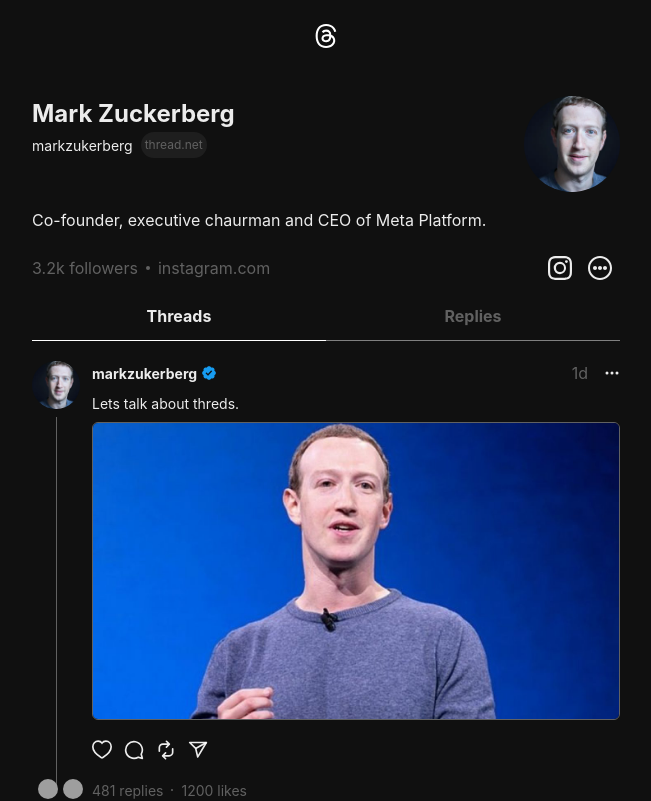
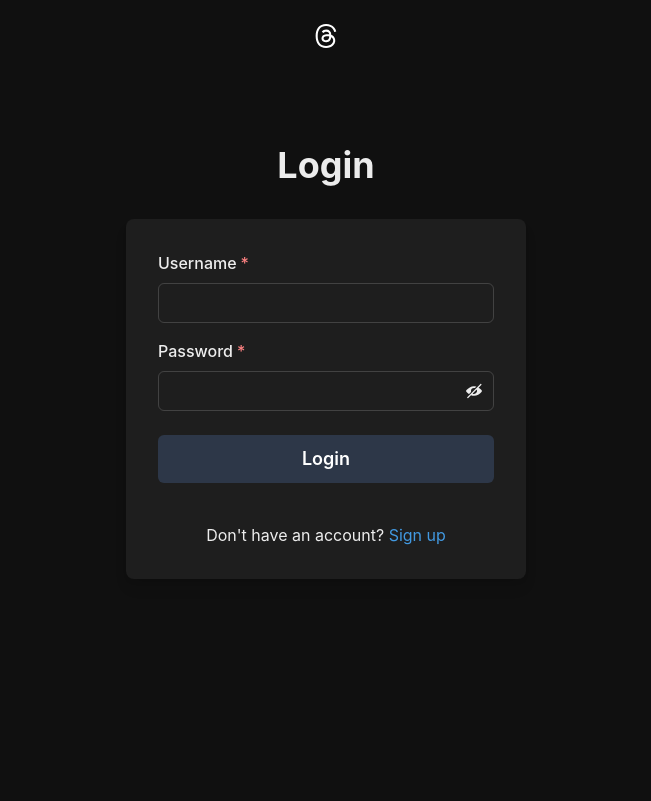
Before and after one commit to rajeevkrS/Threads-Social-App, a React (Vite) app in the folder frontend/: page /auth in a window 1280 px wide. Shown: the top 801 px of the page, without its empty margins (314-965 px from the left). Built offline with nearby package versions, Linux system fonts and the light colour scheme; grey boxes are pictures that could not be loaded.

Commit message:
successfully made signup and login card using chakra ui and installed @chakra/icons and recoil for state management

```diff
--- a/frontend/package.json
+++ b/frontend/package.json
@@ -10,6 +10,7 @@
     "preview": "vite preview"
   },
   "dependencies": {
+    "@chakra-ui/icons": "^2.1.1",
     "@chakra-ui/react": "^2.8.2",
     "@emotion/react": "^11.11.4",
     "@emotion/styled": "^11.11.5",
@@ -17,7 +18,8 @@
     "react": "^18.2.0",
     "react-dom": "^18.2.0",
     "react-icons": "^5.2.1",
-    "react-router-dom": "^6.23.1"
+    "react-router-dom": "^6.23.1",
+    "recoil": "^0.7.7"
   },
   "devDependencies": {
     "@types/react": "^18.2.66",
--- a/frontend/src/App.jsx
+++ b/frontend/src/App.jsx
@@ -3,12 +3,17 @@
 import Headers from "./components/Header";
 import PostPage from "./pages/PostPage";
 import UserPage from "./pages/UserPage";
+import AuthPage from "./pages/AuthPage";
+import HomePage from "./pages/HomePage";
 
 function App() {
   return (
     <Container maxW="620px">
       <Headers />
       <Routes>
+        <Route path="/" element={<HomePage />} />
+        <Route path="/auth" element={<AuthPage />} />
+
         <Route path="/:username" element={<UserPage />} />
         <Route path="/:username/post/:pid" element={<PostPage />} />
       </Routes>
--- /dev/null
+++ b/frontend/src/components/Login.jsx
@@ -0,0 +1,84 @@
+import {
+  Flex,
+  Box,
+  FormControl,
+  FormLabel,
+  Input,
+  InputGroup,
+  InputRightElement,
+  Stack,
+  Button,
+  Heading,
+  Text,
+  useColorModeValue,
+  Link,
+} from "@chakra-ui/react";
+import { useState } from "react";
+import { ViewIcon, ViewOffIcon } from "@chakra-ui/icons";
+
+export default function Login() {
+  const [showPassword, setShowPassword] = useState(false);
+
+  return (
+    <Flex align={"center"} justify={"center"}>
+      <Stack spacing={8} mx={"auto"} maxW={"lg"} py={12} px={6}>
+        <Stack align={"center"}>
+          <Heading fontSize={"4xl"} textAlign={"center"}>
+            Login
+          </Heading>
+        </Stack>
+        <Box
+          rounded={"lg"}
+          bg={useColorModeValue("white", "gray.dark")}
+          boxShadow={"lg"}
+          p={8}
+          w={{
+            base: "full",
+            sm: "400px",
+          }}
+        >
+          <Stack spacing={4}>
+            <FormControl isRequired>
+              <FormLabel>Username</FormLabel>
+              <Input type="text" />
+            </FormControl>
+            <FormControl isRequired>
+              <FormLabel>Password</FormLabel>
+              <InputGroup>
+                <Input type={showPassword ? "text" : "password"} />
+                <InputRightElement h={"full"}>
+                  <Button
+                    variant={"ghost"}
+                    onClick={() =>
+                      setShowPassword((showPassword) => !showPassword)
+                    }
+                  >
+                    {showPassword ? <ViewIcon /> : <ViewOffIcon />}
+                  </Button>
+                </InputRightElement>
+              </InputGroup>
+            </FormControl>
+            <Stack spacing={10} pt={2}>
+              <Button
+                loadingText="Submitting"
+                size="lg"
+                bg={useColorModeValue("gray.600", "gray.700")}
+                color={"white"}
+                _hover={{
+                  bg: useColorModeValue("gray.700", "gray.800"),
+                }}
+              >
+                Login
+              </Button>
+            </Stack>
+            <Stack pt={6}>
+              <Text align={"center"}>
+                Don't have an account? <Link color={"blue.400"}>Sign up</Link>
+              </Text>
+            </Stack>
+          </Stack>
+        </Box>
+      </Stack>
+    </Flex>
+  );
+}
--- /dev/null
+++ b/frontend/src/components/SignUp.jsx
@@ -0,0 +1,95 @@
+import {
+  Flex,
+  Box,
+  FormControl,
+  FormLabel,
+  Input,
+  InputGroup,
+  HStack,
+  InputRightElement,
+  Stack,
+  Button,
+  Heading,
+  Text,
+  useColorModeValue,
+  Link,
+} from "@chakra-ui/react";
+import { useState } from "react";
+import { ViewIcon, ViewOffIcon } from "@chakra-ui/icons";
+
+export default function SignUp() {
+  const [showPassword, setShowPassword] = useState(false);
+
+  return (
+    <Flex align={"center"} justify={"center"}>
+      <Stack spacing={8} mx={"auto"} maxW={"lg"} py={12} px={6}>
+        <Stack align={"center"}>
+          <Heading fontSize={"4xl"} textAlign={"center"}>
+            Sign up
+          </Heading>
+        </Stack>
+        <Box
+          rounded={"lg"}
+          bg={useColorModeValue("white", "gray.dark")}
+          boxShadow={"lg"}
+          p={8}
+        >
+          <Stack spacing={4}>
+            <HStack>
+              <Box>
+                <FormControl isRequired>
+                  <FormLabel>Full Name</FormLabel>
+                  <Input type="text" />
+                </FormControl>
+              </Box>
+              <Box>
+                <FormControl isRequired>
+                  <FormLabel>Username</FormLabel>
+                  <Input type="text" />
+                </FormControl>
+              </Box>
+            </HStack>
+            <FormControl isRequired>
+              <FormLabel>Email address</FormLabel>
+              <Input type="email" />
+            </FormControl>
+            <FormControl isRequired>
+              <FormLabel>Password</FormLabel>
+              <InputGroup>
+                <Input type={showPassword ? "text" : "password"} />
+                <InputRightElement h={"full"}>
+                  <Button
+                    variant={"ghost"}
+                    onClick={() =>
+                      setShowPassword((showPassword) => !showPassword)
+                    }
+                  >
+                    {showPassword ? <ViewIcon /> : <ViewOffIcon />}
+                  </Button>
+                </InputRightElement>
+              </InputGroup>
+            </FormControl>
+            <Stack spacing={10} pt={2}>
+              <Button
+                loadingText="Submitting"
+                size="lg"
+                bg={useColorModeValue("gray.600", "gray.700")}
+                color={"white"}
+                _hover={{
+                  bg: useColorModeValue("gray.700", "gray.800"),
+                }}
+              >
+                Sign up
+              </Button>
+            </Stack>
+            <Stack pt={6}>
+              <Text align={"center"}>
+                Already a user? <Link color={"blue.400"}>Login</Link>
+              </Text>
+            </Stack>
+          </Stack>
+        </Box>
+      </Stack>
+    </Flex>
+  );
+}
--- /dev/null
+++ b/frontend/src/pages/AuthPage.jsx
@@ -0,0 +1,14 @@
+import React from "react";
+import SignUp from "../components/SignUp";
+import Login from "../components/Login";
+
+const AuthPage = () => {
+  return (
+    <>
+      {/* <SignUp /> */}
+      <Login />
+    </>
+  );
+};
+
+export default AuthPage;
--- /dev/null
+++ b/frontend/src/pages/HomePage.jsx
@@ -0,0 +1,7 @@
+import React from "react";
+
+const HomePage = () => {
+  return <div>HomePage</div>;
+};
+
+export default HomePage;
```
Also changed, not shown: 1 other file (tests, documents, lock files or other folders).
